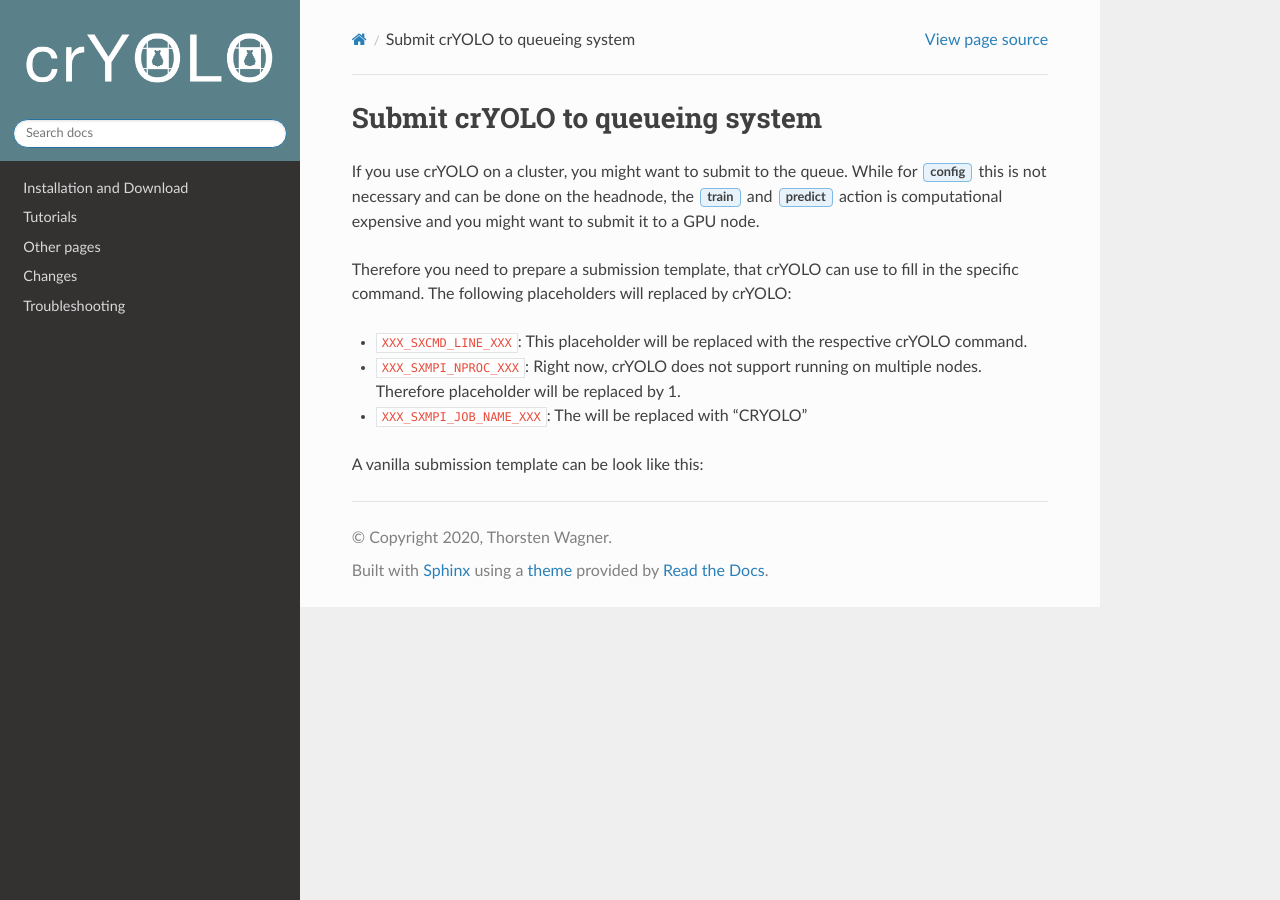
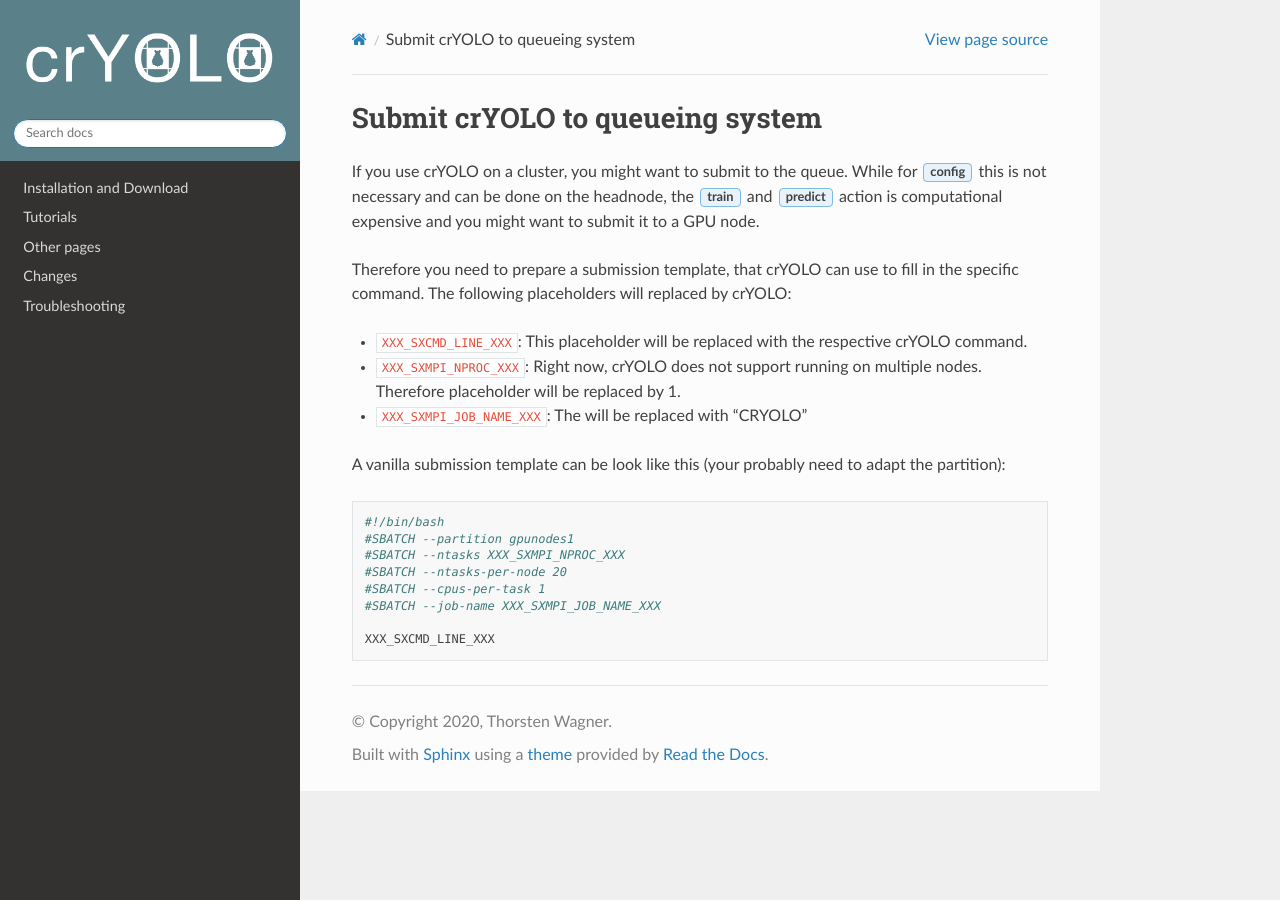
Before and after one commit to MPI-Dortmund/cryolo, a Sphinx documentation site: the page built from source/other/cryolo_submit_job.rst, in a window 1280 px wide. Built offline with Sphinx 7.4.7 and the Read the Docs theme 2.0.0, drawn with Linux system fonts in a browser that asks for light colours.

Commit message:
add queueing system page

```diff
--- a/source/other/cryolo_submit_job.rst
+++ b/source/other/cryolo_submit_job.rst
@@ -12,4 +12,15 @@ Therefore you need to prepare a submission template, that crYOLO can use to fill
 * :samp:`XXX_SXMPI_NPROC_XXX`: Right now, crYOLO does not support running on multiple nodes. Therefore placeholder will be replaced by 1.
 * :samp:`XXX_SXMPI_JOB_NAME_XXX`: The will be replaced with "CRYOLO"
 
-A vanilla submission template can be look like this:
+A vanilla submission template can be look like this (your probably need to adapt the partition):
+
+.. code-block:: bash
+
+        #!/bin/bash
+        #SBATCH --partition gpunodes1
+        #SBATCH --ntasks XXX_SXMPI_NPROC_XXX
+        #SBATCH --ntasks-per-node 20
+        #SBATCH --cpus-per-task 1
+        #SBATCH --job-name XXX_SXMPI_JOB_NAME_XXX
+
+        XXX_SXCMD_LINE_XXX
```
